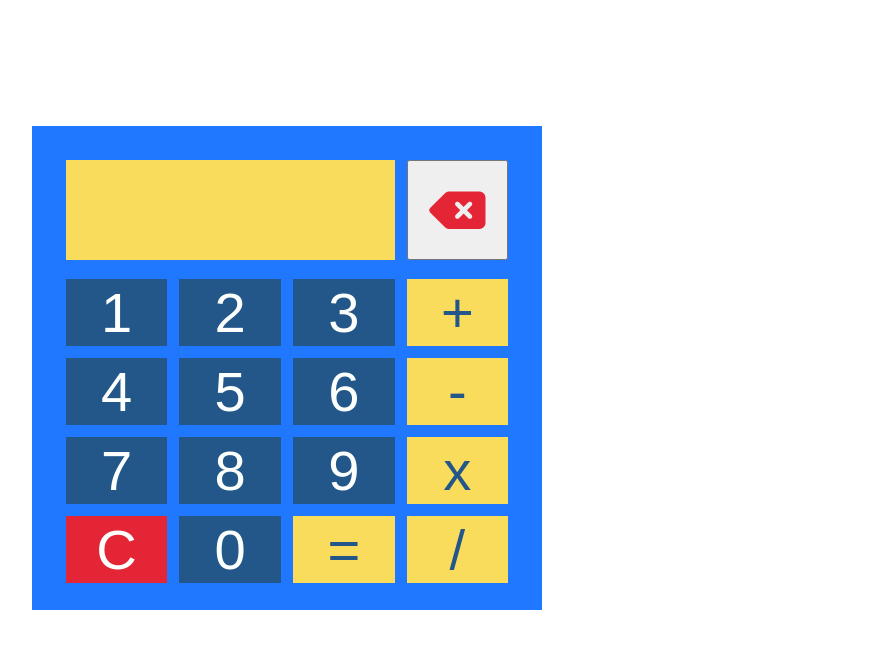
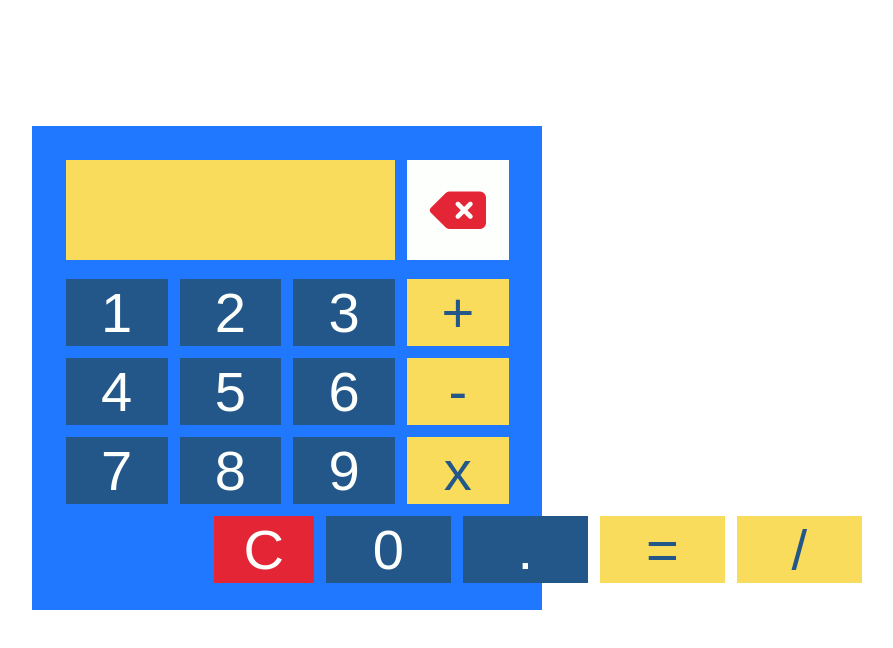
Before and after one commit to jacobbarnette/calculator, a plain HTML site: page index.html in a window 1280 px wide. Shown: the whole page, without its empty margins (353-1246 px from the left). Drawn offline with Linux system fonts and the light colour scheme.

Commit message:
cleaned up code

```diff
--- a/assets/css/styles.css
+++ b/assets/css/styles.css
@@ -6,24 +6,18 @@ html {
     width: 35%;
     margin: 10% auto;
     display: grid;
-    position: relative;
     height: 26em;
     padding: 34px;
     background-color: #1F78FF;
-    grid-template-columns: repeat(4, 1fr);
-    grid-column-end: 5;
+    grid-template-columns: repeat(4, 23%);
+
     gap: 12px;
 }
-body {
-    overflow: hidden;
-}
-
-
 
 #display {
     color: #1F78FF;
     background-color: #F9dc5c;
-    width: 100%;
+
     height: 100px;
     grid-column: 1/4;
     margin-bottom: 2%;
@@ -31,31 +25,28 @@ body {
     text-align: right;
 }
 
-#clear {
-    grid-column: 1/;
-}
-
 .btn {
     height: 4.65em;
     width: 100%;
     border: none;
-    position: relative;
-    flex: 0 0 calc(50% -20px);
     font-size: .9em;
     color: #FDFFFC;
     background-color: #235789;
-    flex-direction: column;
-    flex
+    text-align: center;
 }
-.decimal{
-   grid-row: 1/5;
-}
+
 #backspace {
     height: 100px;
+    color: #E42535;
+    background-color: #FDFFFC;
+    border: none;
 }
+
+
 i {
     color: #E42535;
     font-size: 50px;
+    margin-top: 10;
 }
 .operator {
    background-color: #F9dc5c;
@@ -67,3 +58,24 @@ i {
 span {
     font-size: 3.9em;
 }
+
+
+.bottomRow{
+    grid-template-columns: repeat(5, 1fr);
+    display: grid;
+    width: 500px;
+    text-align: center;
+    gap: 12px;
+    justify-content: space-around;
+}
+
+.btmRow {
+    width: 125px;
+
+
+}
+
+#clear {
+    width: 100px;
+    margin-left: 148px;
+}
--- a/assets/js/script.js
+++ b/assets/js/script.js
@@ -6,7 +6,7 @@ let clear = document.getElementById('clear');
 let count = 0;
 let display = document.getElementById('display');
 let operator = '';
-
+let backspaceValue = '';
 /* clear display */
 clear.addEventListener('click', restoreCalc);
 /* backspace */
@@ -81,9 +81,15 @@ function operate(operator, a, b){
 function addEvent() {
     for(let i =0; i < btn.length; i++) {
         btn[i].addEventListener('click', function() {
+
         if(display.textContent.length >= 8) {
             alert('Sorry, You have ran out of room. Please delete some numbers, nobody likes big numbers')
-        } else if (display.textContent.length < 8) {
+        }
+            if(display.textContent.indexOf('.') === 1){
+                alert('Sorry, we dont let people break our calculators');
+                backspaceValue.slice(0, -1) = display.textContent;
+            }
+              if (display.textContent.length < 8) {
                     if(count === 0 && !btn[i].classList.contains('operator')){
                         if(!btn[i].classList.contains('clear')) {
                          a += btn[i].value;
@@ -117,9 +123,8 @@ function addEvent() {
                         operate(operator, a, b)
                     }
                 }
-    }
-        )};
-}
+            })}
+        };
 
 
 function restoreCalc(clear) {
@@ -132,11 +137,16 @@ function restoreCalc(clear) {
     count = 0;
     a = '';
     b = '';
+
+    if(display.textContent.length >= 8) {
+        alert('Sorry, the calculator broke.')
+        display.textContent = '';
+    }
 }
 
 function removeLastValue() {
    let backspaceValue = display.textContent;
-    backspaceValue.slice(-1);
+
     display.textContent = backspaceValue.slice(0, -1);
     a = display.textContent;
 }
--- a/index.html
+++ b/index.html
@@ -12,7 +12,9 @@
    <div id='container'>
       <div id="display"></div>
          <button class="backspace" name='backspace' value='backspace' id='backspace'><i class="fas fa-backspace"></i></button>
+
          <button class='numberBtn btn' name="one" value="1"><span>1</span></button>
+
          <button type="button" class='numberBtn btn' name="two" value="2"><span>2</span></button>
          <button type="button" class='numberBtn btn' name="three" value="3"><span>3</span></button>
          <button type="button" class="btn operator" name="plus" value="+"><span>+</span></button>
@@ -24,14 +26,22 @@
          <button type="button" class='numberBtn btn' name="eight" value="8"><span>8</span></button>
          <button type="button" class='numberBtn btn' name="nine" value="9"><span>9</span></button>
          <button type="button" class="btn operator" name="times" value="x"><span>x</span></button>
+         <div class="bottomRow">
+            <button type="button" id="clear" class='btn btmRow ' name="clear" value="c"><span>C</span></button>
 
-            <button type="button" id="clear" class='btn clear' name="clear" value="c"><span>C</span></button>
-            <button type="button" class='numberBtn btn' name="zero" value="0"><span>0</span></button>
 
-            <button type="button" class='btn operator equals' name="equals" value="="><span>=</span></button>
-            <button type="button" class="btn operator" id='div' name="div" value="/"><span>/</span></button>
+            <button type="button" class='numberBtn btmRow btn' name="zero" value="0"><span>0</span></button>
+
+
+            <button class="numberBtn btmRow btn" id="decimal" value='.'><span>.</span></button>
+
+
+            <button type="button" class='btn btmRow operator equals' name="equals" value="="><span>=</span></button>
+
+            <button type="button" class="btn btmRow operator" id='button' name="button" value="/"><span>/</span></button>
          </div>
-
+         </div>
+         </div>
       </div>
 
       </div>
```
Lines whose indentation alone changed are shown as unchanged.
